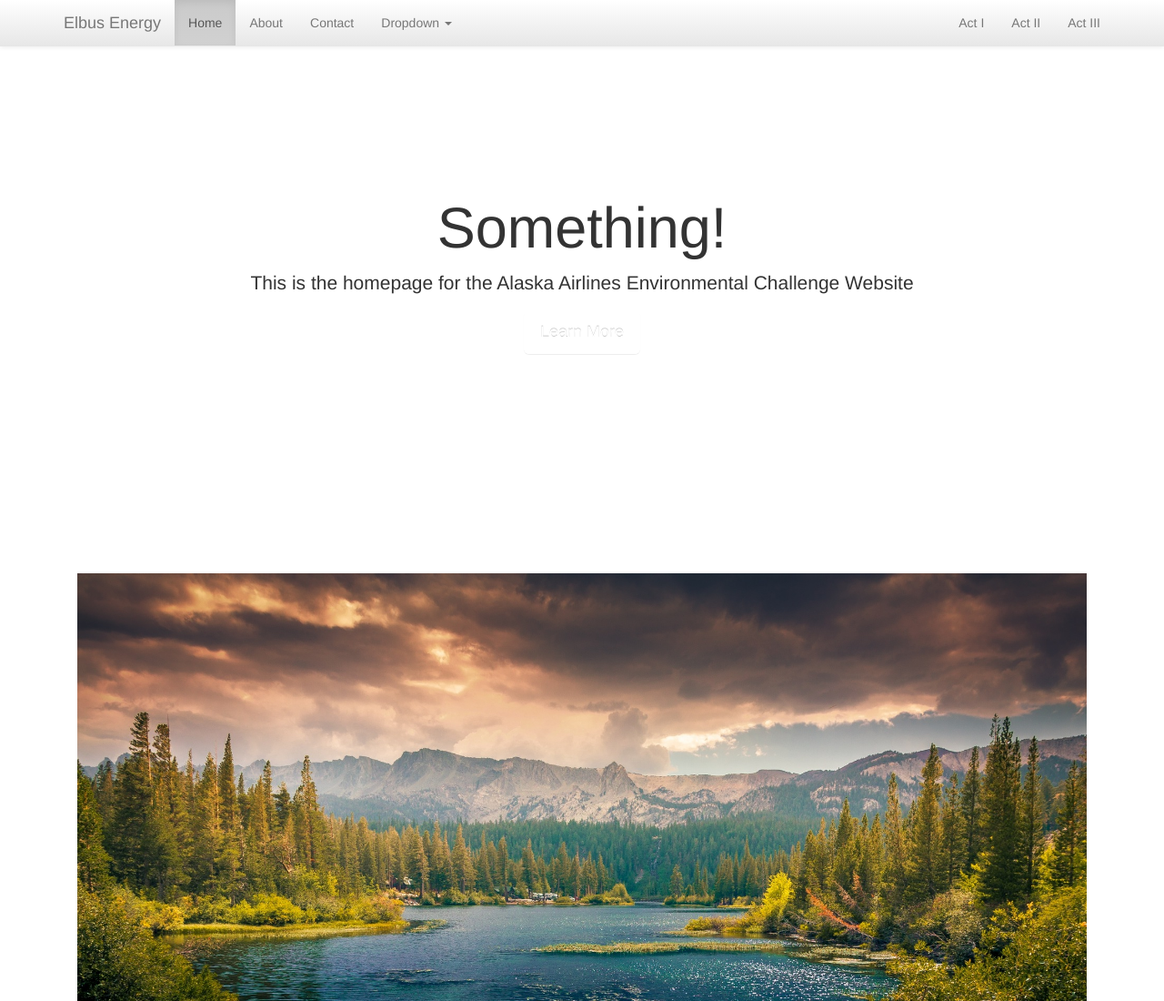
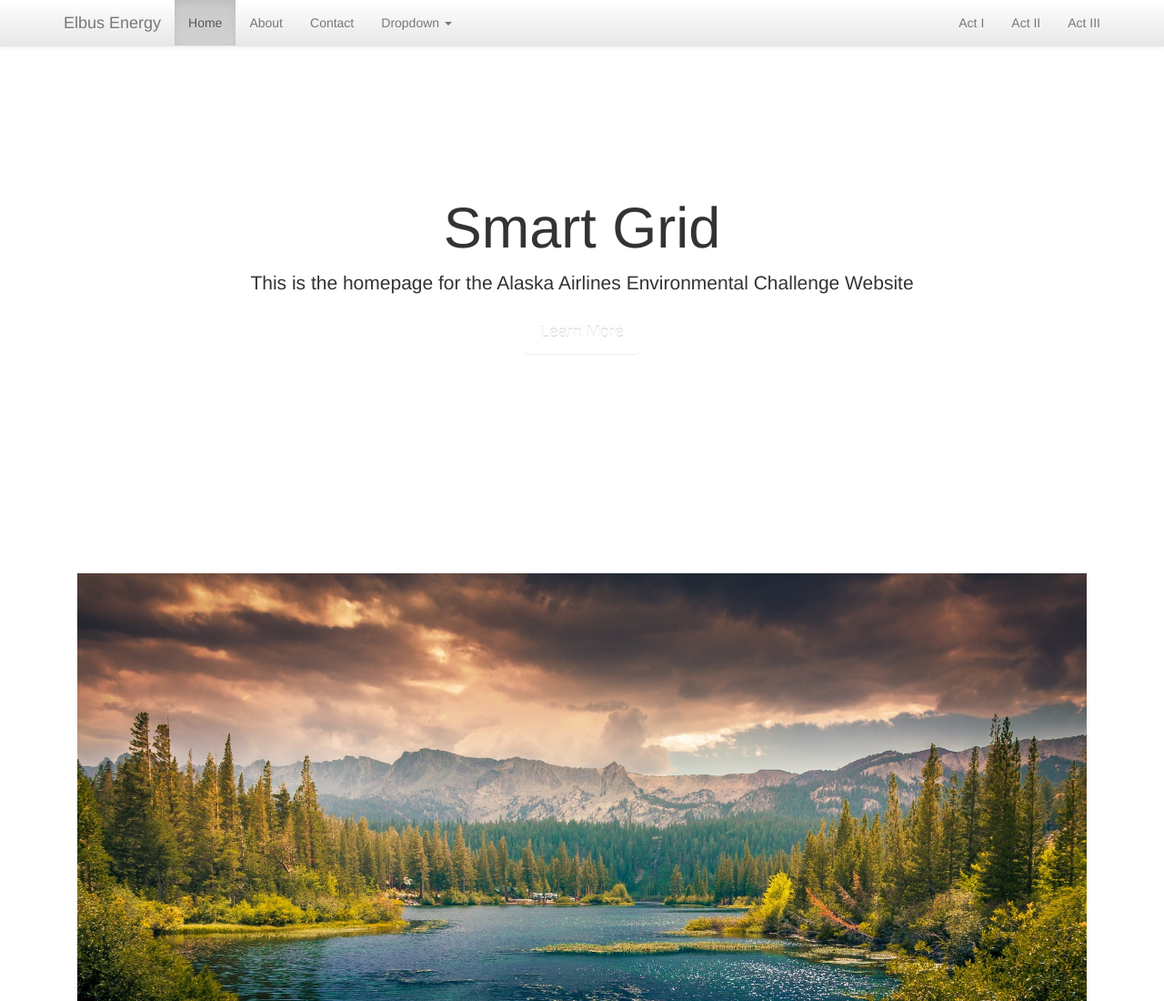
Before and after one commit to bschwartz757/Elbus-Energy, a plain HTML site: page index.html in a window 1280 px wide. Shown: the top 1100 px of the page at 91% size. Drawn offline with nearby package versions, Linux system fonts and the light colour scheme.

Commit message:
Successgit add index.html gh-pages updates on push to master

```diff
--- a/index.html
+++ b/index.html
@@ -68,7 +68,7 @@
   <div class="jumbotron">
     <div class="container flex-container">
       <!-- Main component for a primary marketing message or call to action -->
-        <h1>Something!</h1>
+        <h1>Smart Grid</h1>
         <p>This is the homepage for the Alaska Airlines Environmental Challenge Website</p>
         <p></p>
         <p>
```
